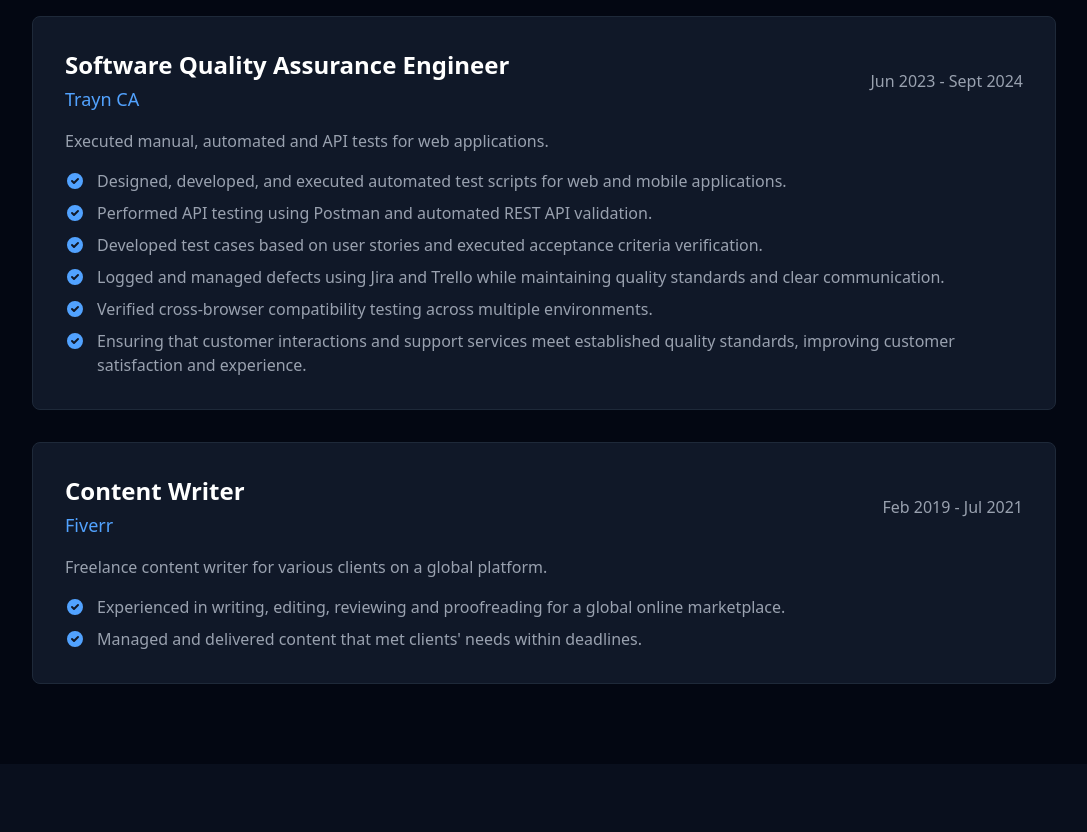
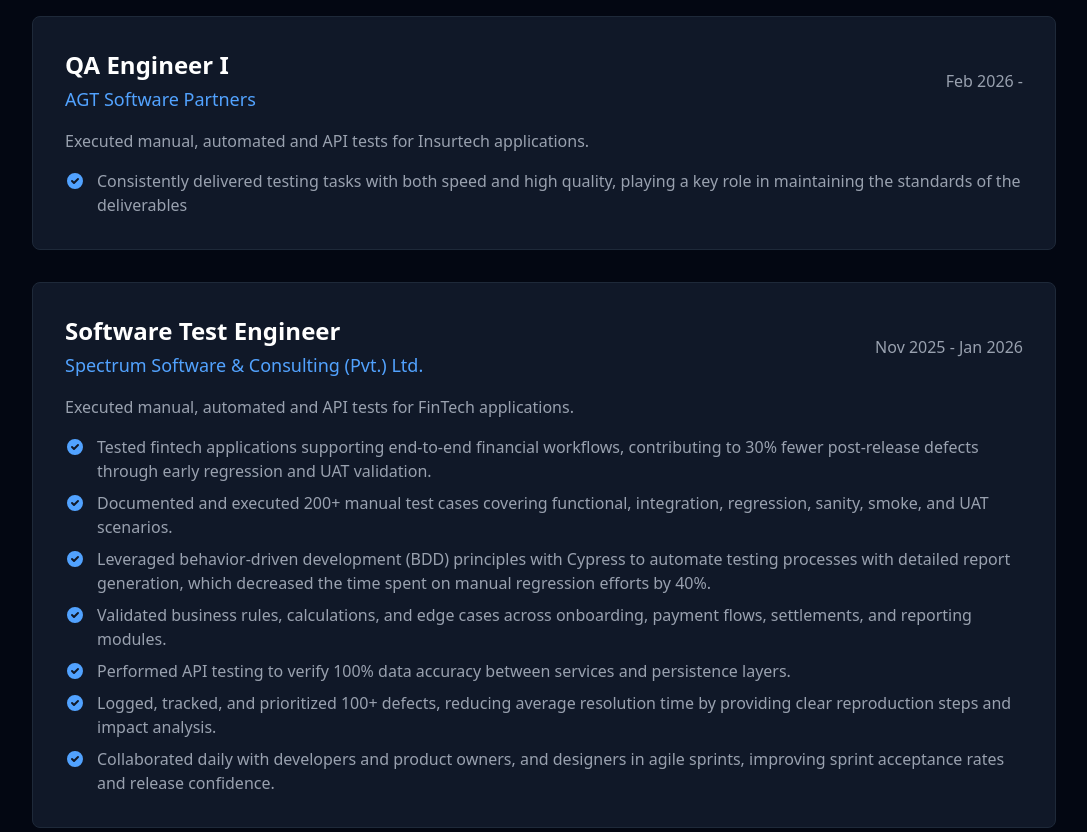
Before and after one commit to fattahsamit/portfolio, an Astro site: page / in a window 1280 px wide. Shown: the part 2560-3392 px from the top of the page, without its empty margins (96-1183 px from the left). Built offline with nearby package versions, Linux system fonts and the light colour scheme; Astro itself is replaced by a stand-in of ours.

Commit message:
text added

```diff
--- a/src/components/Experience.astro
+++ b/src/components/Experience.astro
@@ -1,5 +1,29 @@
 ---
 const experiences = [
+  {
+    title: 'QA Engineer I',
+    company: 'AGT Software Partners',
+    period: 'Feb 2026 - ',
+    description: 'Executed manual, automated and API tests for Insurtech applications.',
+    achievements: [
+      'Consistently delivered testing tasks with both speed and high quality, playing a key role in maintaining the standards of the deliverables',
+    ]
+  },
+  {
+    title: 'Software Test Engineer',
+    company: 'Spectrum Software & Consulting (Pvt.) Ltd.',
+    period: 'Nov 2025 - Jan 2026',
+    description: 'Executed manual, automated and API tests for FinTech applications.',
+    achievements: [
+      'Tested fintech applications supporting end-to-end financial workflows, contributing to 30% fewer post-release defects through early regression and UAT validation.',
+      'Documented and executed 200+ manual test cases covering functional, integration, regression, sanity, smoke, and UAT scenarios.',
+      'Leveraged behavior-driven development (BDD) principles with Cypress to automate testing processes with detailed report generation, which decreased the time spent on manual regression efforts by 40%.',
+      'Validated business rules, calculations, and edge cases across onboarding, payment flows, settlements, and reporting modules.',
+      'Performed API testing to verify 100% data accuracy between services and persistence layers.',
+      'Logged, tracked, and prioritized 100+ defects, reducing average resolution time by providing clear reproduction steps and impact analysis.',
+      'Collaborated daily with developers and product owners, and designers in agile sprints, improving sprint acceptance rates and release confidence.'
+    ]
+  },
   {
     title: 'Software Quality Assurance Engineer',
     company: 'Trayn CA',
```
